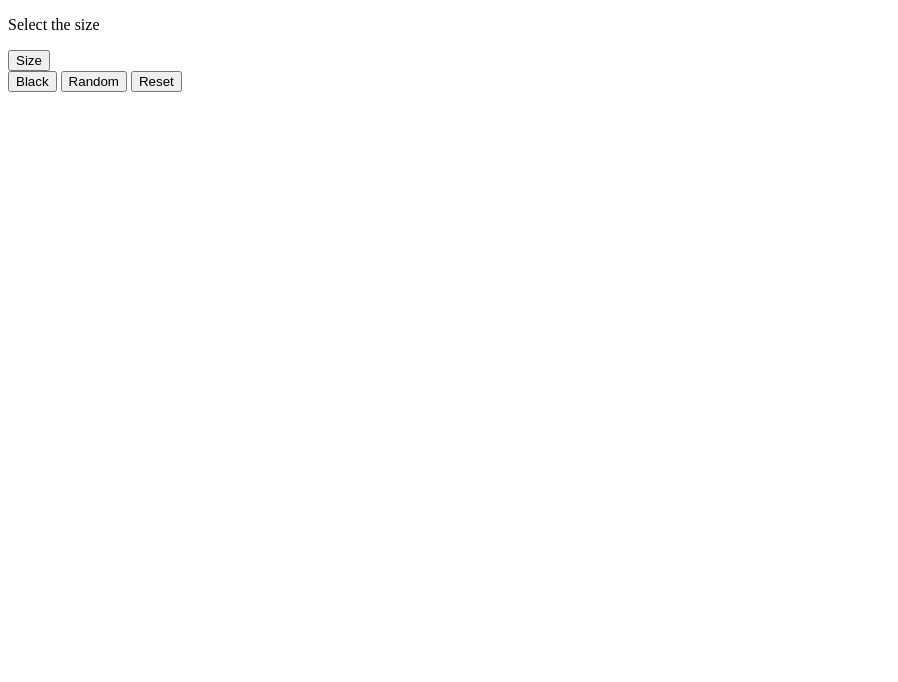
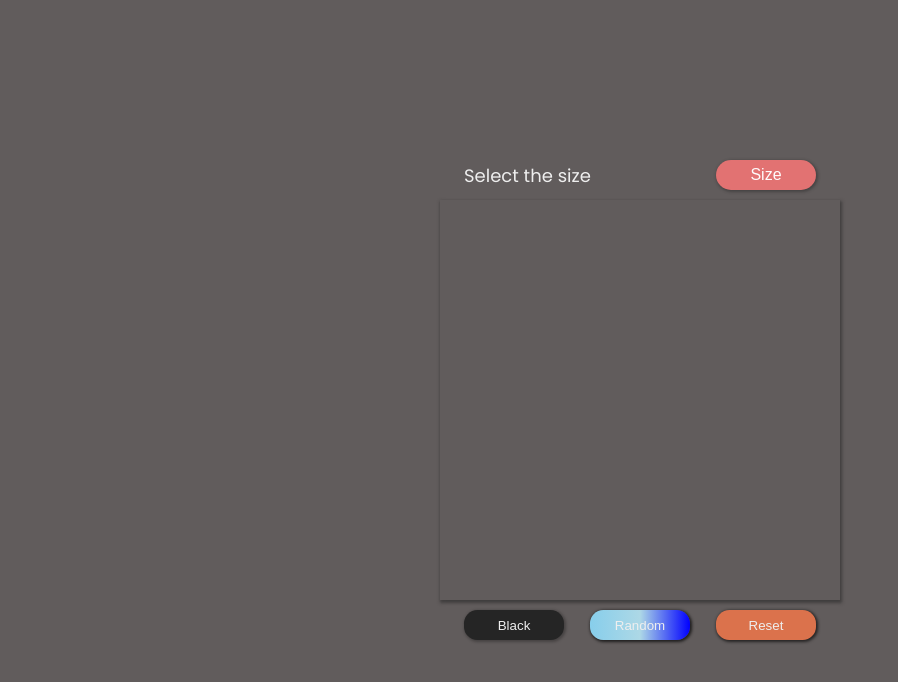
Before and after one commit to rjsudhin/Etch-A-Sketch-app, a plain HTML site: page index.html in a window 1280 px wide. Shown: the whole page, without its empty margins (0-898 px from the left). Drawn offline with Linux system fonts and the light colour scheme.

Commit message:
Poppins font family added
entire app make it look like sketch drawing app
all buttons are aligned and background-colors are added

```diff
--- a/css/styles.css
+++ b/css/styles.css
@@ -0,0 +1,98 @@
+* {
+    margin: 0;
+    padding: 0;
+    box-sizing: border-box;
+}
+
+body {
+    width: 100vw;
+    height: 100vh;
+    font-family: Poppins, sans-serif;
+    display: flex;
+    justify-content: center;
+    align-items: center;
+    background-color: #615c5c;
+}
+
+#header-section {
+    width: 400px;
+    height: 50px;
+    display: flex;
+    justify-content: space-between;
+    align-items: center;
+    padding: 0 1.5em;
+}
+
+.selection-size-text {
+    color: #eee;
+    font-size: 18px;
+}
+
+.size-selection-btn {
+    width: 100px;
+    height: 30px;
+    background-color: rgb(226, 114, 114);
+    border: none;
+    border-radius: 1em;
+    color: #fffbfb;
+    font-size: 1em;
+    box-shadow: 1px 1px 3px 1px #25252570;
+}
+
+.size-selection-btn:hover {
+    background-color: rgb(219, 156, 156);
+}
+
+#drawing-container {
+    width: 400px;
+    height: 400px;
+    box-shadow: 1px 2px 3px 1px #2525258e;
+}
+
+#color-controls {
+    width: 400px;
+    height: 50px;
+    display: flex;
+    justify-content: space-between;
+    align-items: center;
+    padding: 0 1.5em;
+}
+
+#color-controls button{
+    width: 100px;
+    height: 30px;
+    color: #eee;
+    border: none;
+    border-radius: 1em;
+}
+
+.black {
+    background-color: #252525;
+    box-shadow: 1px 1px 3px 1px #00000049;
+
+}
+
+.black:active {
+    background-color: black;
+}
+
+.random {
+    background: linear-gradient(90deg, skyblue, lightblue, blue);
+    box-shadow: 1px 1px 3px 1px #080808bd;
+
+}
+
+.random:active {
+    background: linear-gradient(180deg, skyblue, lightblue, blue);
+
+}
+
+.reset {
+    background-color: rgb(219, 114, 76);
+    box-shadow: 1px 1px 3px 1px #0000009d;
+
+}
+
+.reset:active {
+    background-color: rgb(163, 107, 87);
+}
--- a/index.html
+++ b/index.html
@@ -5,12 +5,15 @@
         <meta name="viewport" content="width=device-width, initial-scale=1.0">
         <title>Etch A Sketch App</title>
         <link rel="stylesheet" href="css/styles.css">
+        <link rel="preconnect" href="https://fonts.googleapis.com">
+        <link rel="preconnect" href="https://fonts.gstatic.com" crossorigin>
+        <link href="https://fonts.googleapis.com/css2?family=Poppins:ital,wght@0,100;0,200;0,300;0,400;0,500;0,600;0,700;0,800;0,900;1,100;1,200;1,300;1,400;1,500;1,600;1,700;1,800;1,900&display=swap" rel="stylesheet">
     </head>
     <body>
 
         <div id="sketch-container">
             <div id="header-section">
-                <p>Select the size</p>
+                <p class="selection-size-text">Select the size</p>
                 <button class="size-selection-btn">Size</button>
             </div>
 
```
